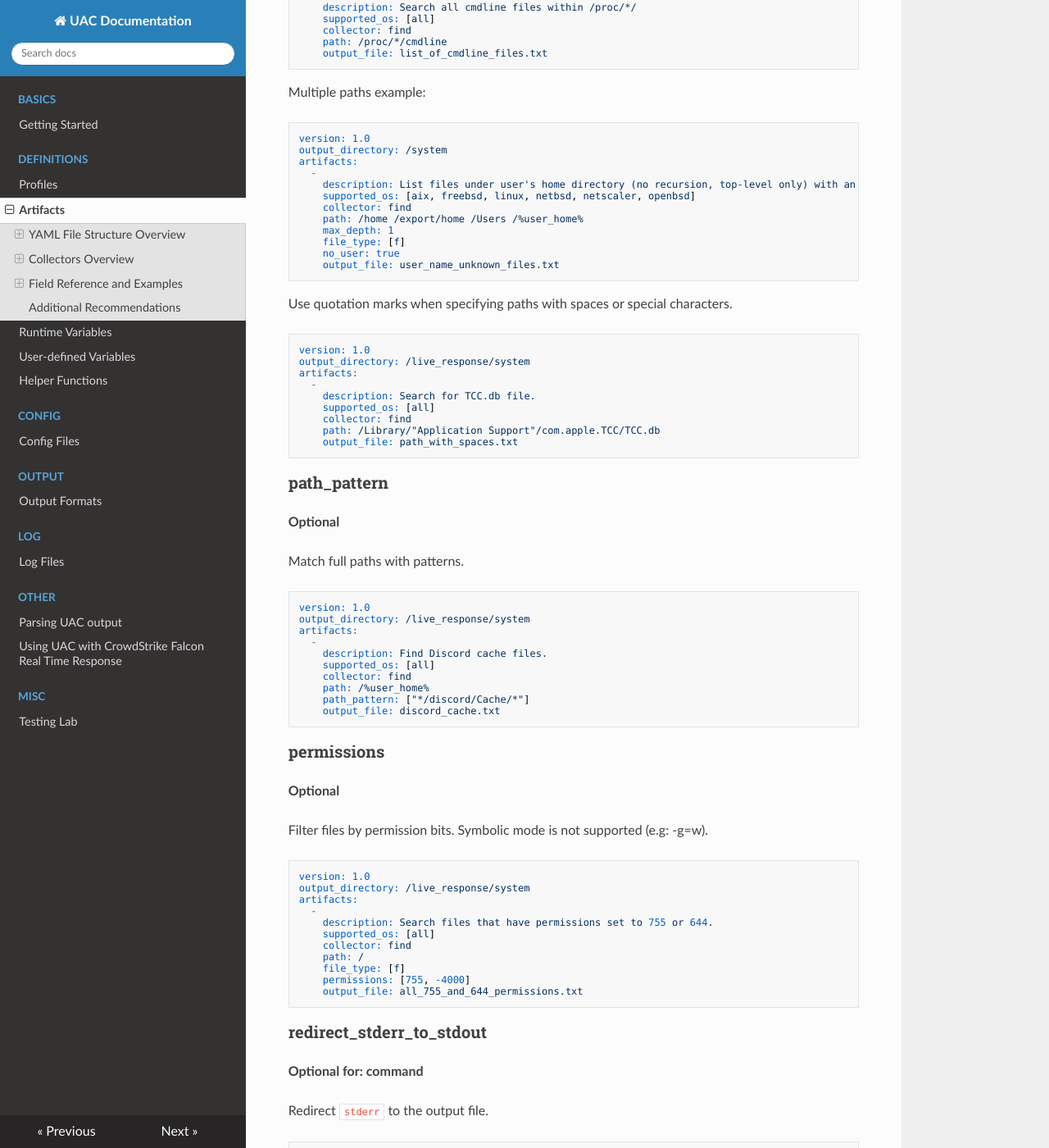
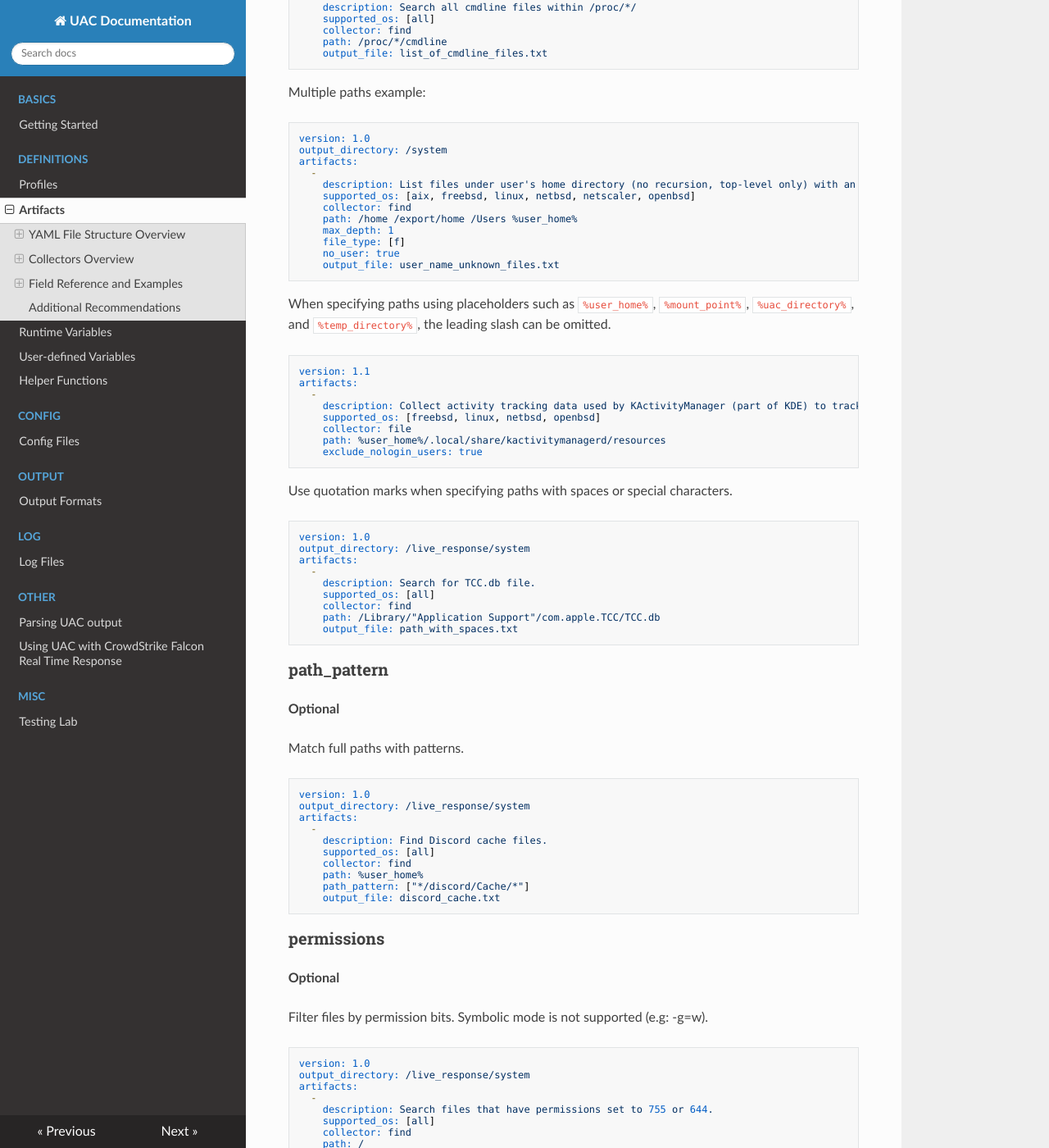
Before and after one commit to tclahr/uac-docs, an MkDocs documentation site: the page built from docs/artifacts.md, in a window 1280 px wide and 1400 px high, scrolled down 15229 px. Shown: the whole window at 82% size. Built offline with MkDocs 1.6.1, drawn with Linux system fonts in a browser that asks for light colours; nearby versions of some CDN libraries; some of the changed text lies outside the part shown.

Commit message:
ommit leading slash on placeholders

````diff
--- a/docs/artifacts.md
+++ b/docs/artifacts.md
@@ -510,7 +510,7 @@ artifacts:
     description: Hash files based on a file list located in /%uac_directory%/my_file_list.txt.
     supported_os: [all]
     collector: hash
-    path: /%uac_directory%/my_file_list.txt
+    path: %uac_directory%/my_file_list.txt
     is_file_list: true
     output_file: hash_my_file_list.txt
 ```
@@ -808,11 +808,24 @@ artifacts:
     description: List files under user's home directory (no recursion, top-level only) with an unknown user ID name.
     supported_os: [aix, freebsd, linux, netbsd, netscaler, openbsd]
     collector: find
-    path: /home /export/home /Users /%user_home%
+    path: /home /export/home /Users %user_home%
     max_depth: 1
     file_type: [f]
     no_user: true
     output_file: user_name_unknown_files.txt
+```
+
+When specifying paths using placeholders such as `%user_home%`, `%mount_point%`, `%uac_directory%`, and `%temp_directory%`, the leading slash can be omitted.
+
+```yaml
+version: 1.1
+artifacts:
+  -
+    description: Collect activity tracking data used by KActivityManager (part of KDE) to track and manage user activities, such as recently opened files, applications, and other resources.
+    supported_os: [freebsd, linux, netbsd, openbsd]
+    collector: file
+    path: %user_home%/.local/share/kactivitymanagerd/resources
+    exclude_nologin_users: true
 ```
 
 Use quotation marks when specifying paths with spaces or special characters.
@@ -843,7 +856,7 @@ artifacts:
     description: Find Discord cache files.
     supported_os: [all]
     collector: find
-    path: /%user_home%
+    path: %user_home%
     path_pattern: ["*/discord/Cache/*"]
     output_file: discord_cache.txt
 ```
````
